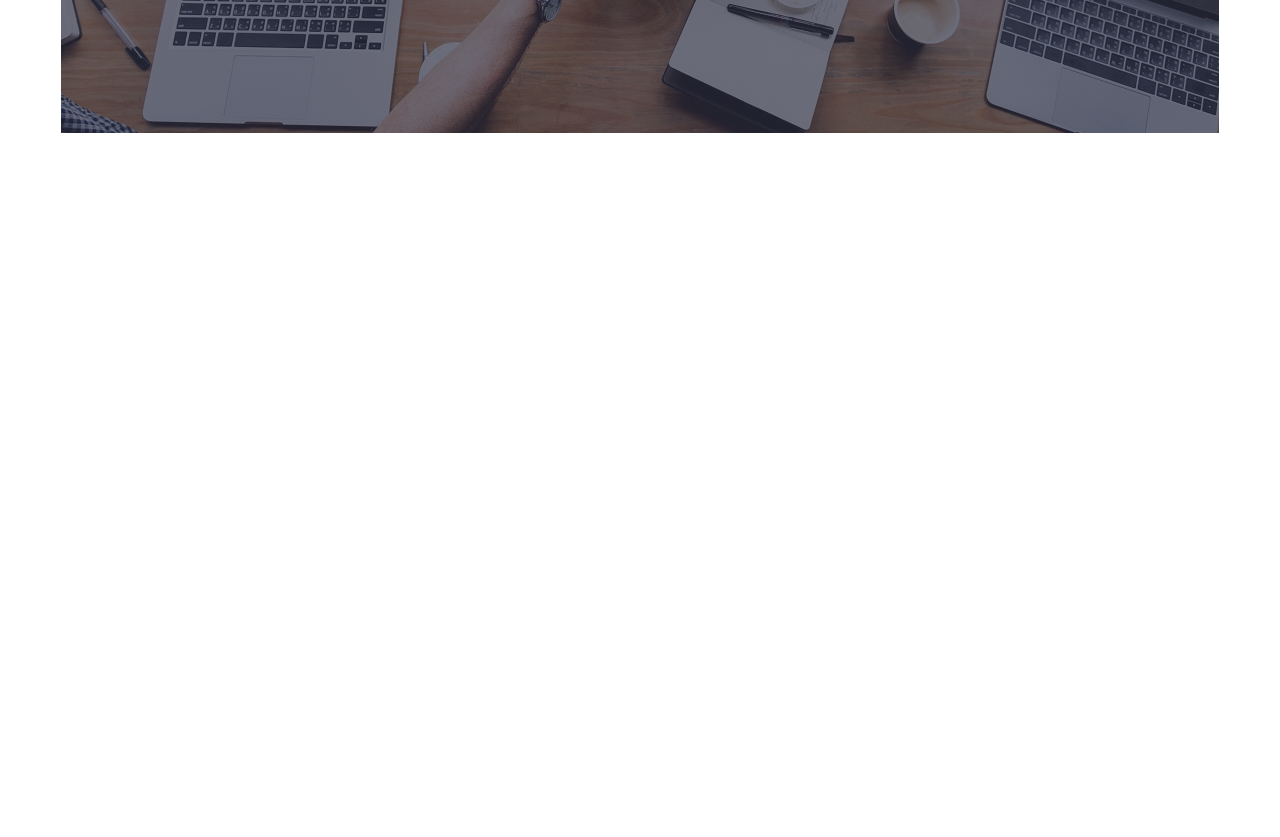
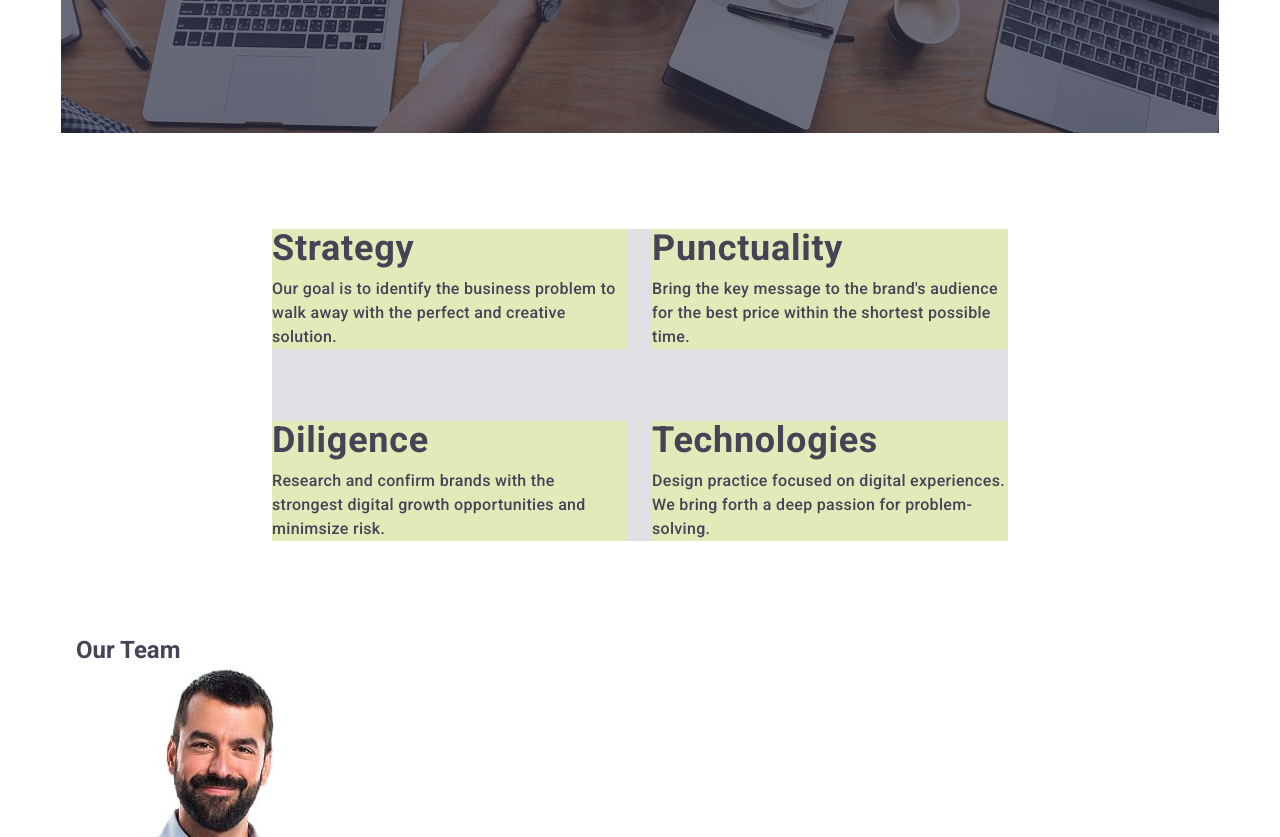
Before and after one commit to Oleksii996/goit-markup-hw-06, a plain HTML site: page index.html in a window 1280 px wide. Shown: the part 540-1377 px from the top of the page. Before the commit the page ends 800 px from the top, so only its background shows below. Drawn offline with nearby package versions, Linux system fonts and the light colour scheme.

Commit message:
update code

```diff
--- a/css/styles.css
+++ b/css/styles.css
@@ -373,13 +373,87 @@ button {
 /* #endregion */
 
 /* #region Section 2 - Benefits */
+.section_benefits {
+  padding-top: 96px;
+  padding-bottom: 96px;
+}
+.section_benefits .container {
+  display: flex;
+  flex-direction: column;
+  align-items: center;
+
+  width: 288px;
+  margin: 0 auto;
+  padding: 0;
+}
+
+.benefits-ul {
+  display: flex;
+  flex-wrap: wrap;
+  padding: 0px;
+  gap: 72px;
+}
+
+.benefits-ul-li {
+  display: flex;
+  flex-direction: column;
+  gap: 8px;
+}
+
+.section_benefits .h-third {
+  font-weight: 700;
+  font-size: 36px;
+  line-height: 111%;
+  letter-spacing: 0.02em;
+  text-align: center;
+  color: var(--navy-blue);
+}
+
+.section_benefits .p-section-two-three {
+  font-weight: 500;
+  font-size: 16px;
+  line-height: 150%;
+  letter-spacing: 0.02em;
+  color: var(--slate);
+}
+
+.field-icon-benefits {
+  display: none;
+  justify-content: center;
+  align-items: center;
+  margin-bottom: 8px;
+  background-color: #f4f4fd;
+  height: 112px;
+  border: 1px solid #8e8f99;
+  border-radius: 4px;
+}
+
+@media screen and (min-width: 760px) {
+  .section_benefits .container {
+    min-width: 736px;
+    padding: 0;
+    background-color: #dfdfe4;
+  }
+  .benefits-ul {
+    display: flex;
+    flex-wrap: wrap;
+    padding: 0px;
+    gap: 72px 24px; /* тільки вертикальний gap */
+  }
+
+  .benefits-ul-li {
+    display: flex;
+    flex-direction: column;
+    gap: 8px;
+    width: 356px;
+    background-color: #e4e9ba;
+  }
+  .section_benefits .h-third {
+    text-align: start;
+  }
+}
 
 /* #endregion */
-
-
-
-
-
 
 /* #region Section 3 - Effective Solutions */
 
--- a/index.html
+++ b/index.html
@@ -81,7 +81,7 @@
       </section>
 
       <!-- Benefits -->
-      <section class="section_benefits hidden">
+      <section class="section_benefits">
         <div class="container">
           <h2 class="h-second visually-hidden">Benefits</h2>
           <ul class="benefits-ul">
@@ -138,7 +138,7 @@
       </section>
 
       <!-- Our Team -->
-      <section class="section_our_team hidden">
+      <section class="section_our_team">
         <div class="container">
           <h2 class="h-second">Our Team</h2>
           <ul class="our-team-ul">
```
Also changed, not shown: css/styles-old.css (+7 -52 lines).
